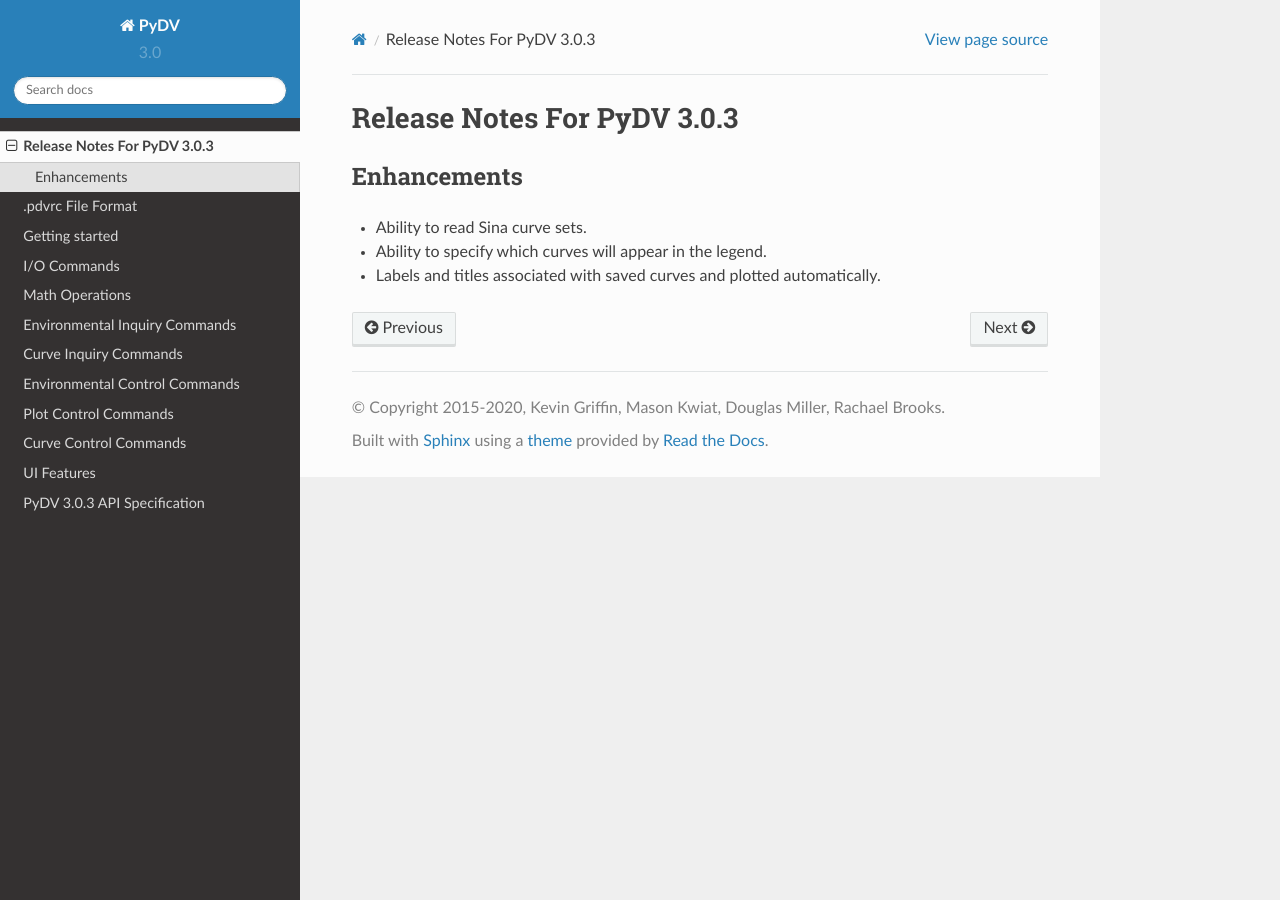
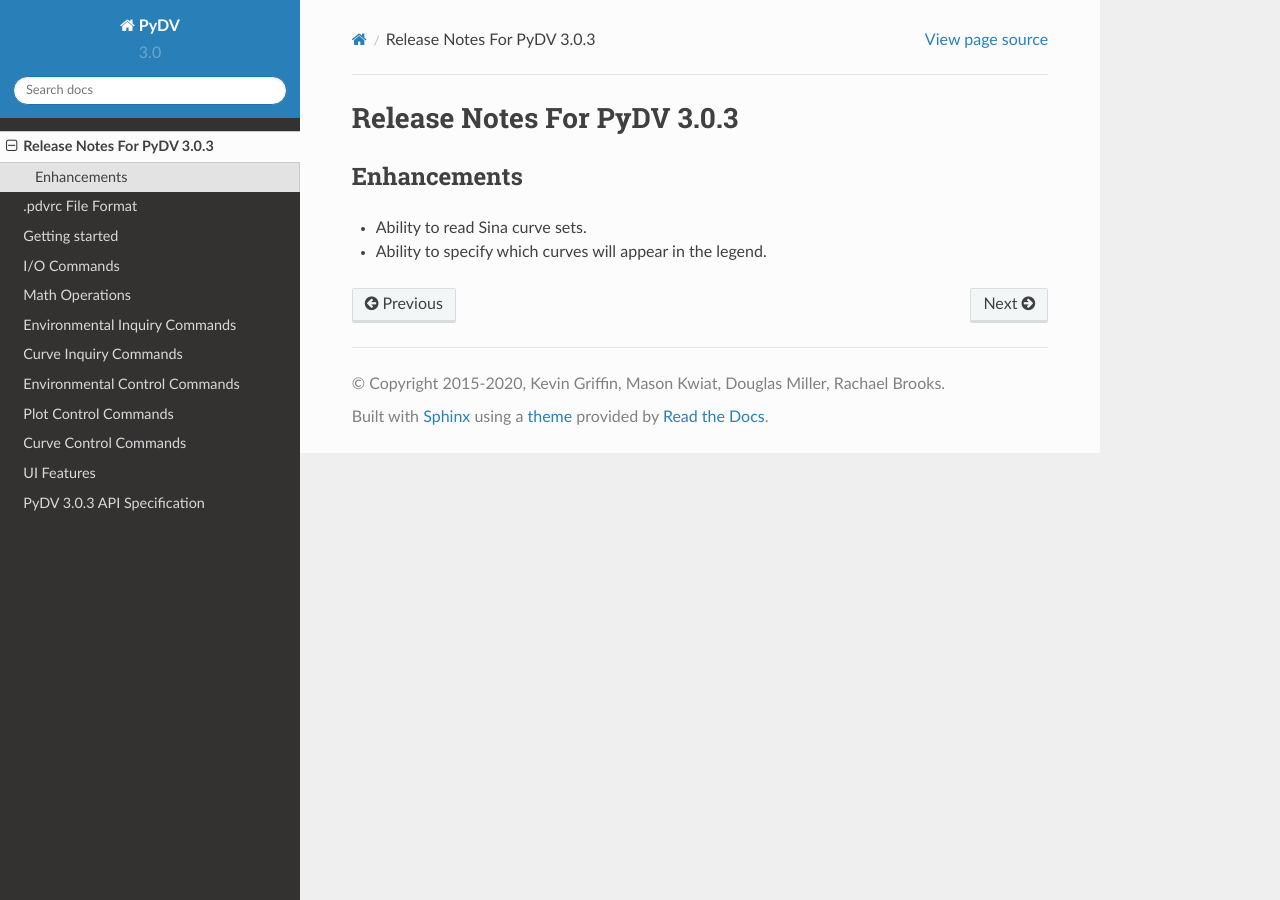
Before and after one commit to LLNL/PyDV, a Sphinx documentation site: the page built from pydv/docs/release_notes_3.0.3.rst, in a window 1280 px wide. Built offline with Sphinx 7.4.7 and the Read the Docs theme 2.0.0, drawn with Linux system fonts in a browser that asks for light colours.

Commit message:
Release notes for 3.0.3

```diff
--- a/pydv/docs/release_notes_3.0.3.rst
+++ b/pydv/docs/release_notes_3.0.3.rst
@@ -8,4 +8,3 @@
 
 * Ability to read Sina curve sets.
 * Ability to specify which curves will appear in the legend.
-* Labels and titles associated with saved curves and plotted automatically.
```
